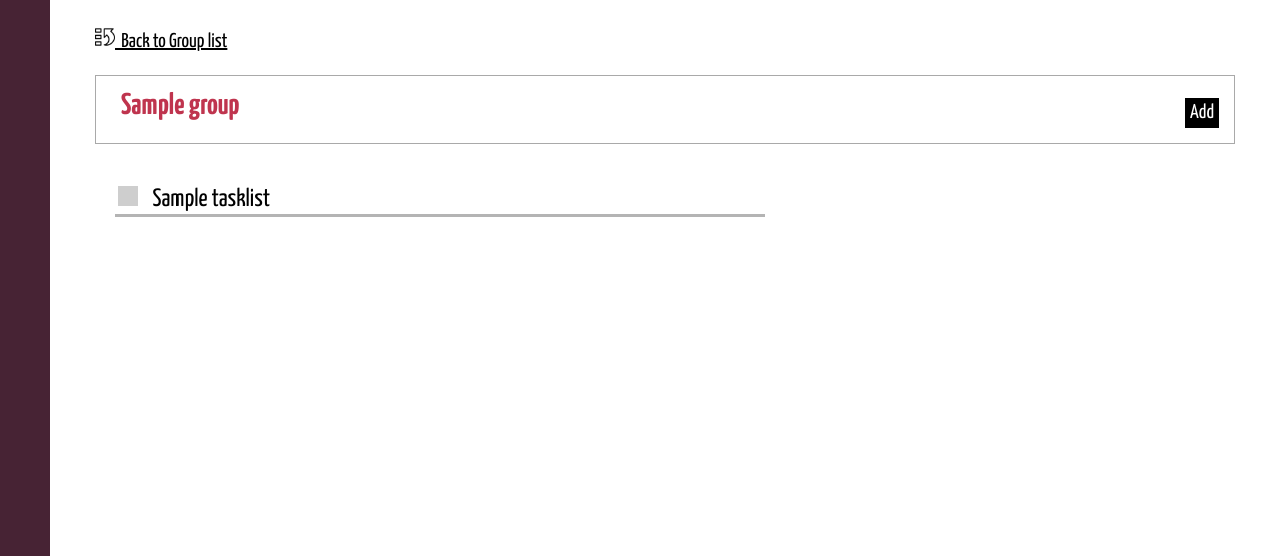
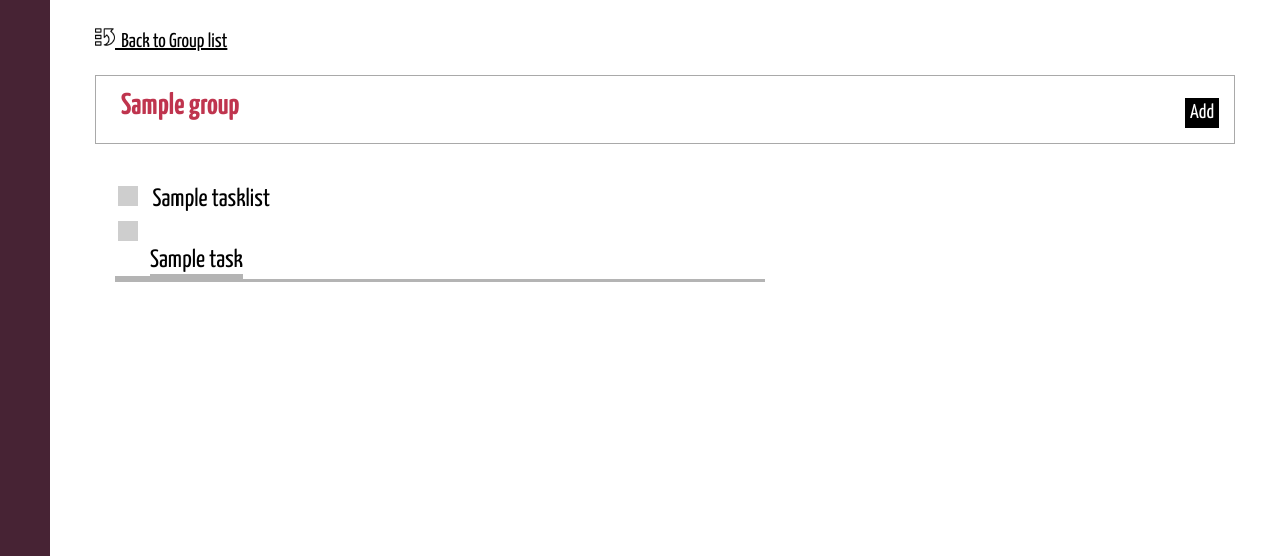
Before and after one commit to tykva43/tasks_app, a Django app: page /group/1/ in a window 1280 px wide. Shown: the part 51-607 px from the top of the page. Run offline with Django 3.2, Linux system fonts and the light colour scheme; a user stored in the database is signed in; tables that the repository leaves empty hold one stand-in row (values such as "Sample post"); grey boxes are pictures that could not be loaded.

Commit message:
Added tasks displaying on detail_group page

```diff
--- a/static/css/styles.css
+++ b/static/css/styles.css
@@ -447,3 +447,8 @@ a.link img {
 }
 .drop_down_menu_content a:hover {background-color: white;}
 .drop_down_menu:hover .drop_down_btn {background-color: grey;}
+.task_block {
+    height: 25px;
+    font-size: 25px;
+    margin-left: 35px;
+}
--- a/task/models.py
+++ b/task/models.py
@@ -29,6 +29,8 @@ class TaskList(models.Model):
     title = models.CharField(max_length=100)
     group = models.ForeignKey(Group, on_delete=models.CASCADE, null=True)  # todo: null=false
 
+    class Meta:
+        default_related_name = 'tasklists'
 
 class Task(models.Model):
     NOTIFICATION_TYPES = (
@@ -65,6 +67,9 @@ class Task(models.Model):
     def __str__(self):
         return self.title
 
+    class Meta:
+        default_related_name = 'tasks'
+
 
 class Subtask(models.Model):
 
@@ -74,9 +79,14 @@ class Subtask(models.Model):
     completed_at = models.DateTimeField(null=True)
     # status = models.CharField(max_length=7, choices=Task.STATUSES, default='new')
 
+    class Meta:
+        default_related_name = 'subtasks'
 
 class Commentaire(models.Model):
     task = models.ForeignKey(Task, on_delete=models.CASCADE)
     text = models.CharField(max_length=255)
     created_at = models.DateTimeField(auto_now_add=True)
     created_by = models.ForeignKey(User, on_delete=models.CASCADE)
+
+    class Meta:
+        default_related_name = 'commentaires'
--- a/tasks_editor/views.py
+++ b/tasks_editor/views.py
@@ -142,9 +142,14 @@ class DetailGroup(DetailView):
     def get_context_data(self, *, object_list=None, **kwargs):
         context = super().get_context_data(**kwargs)
         context['title'] = 'Your Groups'
-    # !!! Обращение к модели
-        context['tasklists'] = TaskList.objects.filter(group_id=self.kwargs['group_pk'])
-
+        # !!! Обращение к модели
+        # context['tasks'] = Task.objects.filter(group_id=self.kwargs['group_pk'])
+        # tasklists = TaskList.objects.filter(group_id=self.kwargs['group_pk']).prefetch_related('tasks').\
+        #     prefetch_related('tasks__subtasks')
+        context['tasklists'] = TaskList.objects.filter(group_id=self.kwargs['group_pk']).prefetch_related('tasks').\
+            prefetch_related('tasks__subtasks')
+        # tasklists = TaskList.objects.filter(group_id=self.kwargs['group_pk']).prefetch_related('task_set')
+        # print(tasklists[1].tasks.all()[0].subtasks.all()[0])
         # context['tasklists'] = TaskList.objects.filter(id=self.kwargs['group_pk'], users__id=self.request.user.id)
         return context
 
--- a/templates/group/detail_group.html
+++ b/templates/group/detail_group.html
@@ -38,9 +38,22 @@
                     <div class="tasklist_title">{{ tasklist.title }}</div>
                 </a>
                 <div class="tasklist_block drop_down_list">
-    <!--                list_elem classes   -->
+
+                    <div class="expander_wrapper">
+                        <div class="expander">
+                            <img class="triangle rotated" src="{% static "imgs/pointer.png" %}">
+                        </div>
+                        <div class="tasklist_block drop_down_list">
+                            {% for task in tasklist.tasks.all %}
+                            <div class="list_elem task_block">
+                                {{ task.title }}
+                            </div>
+                            {% endfor %}
+                        </div>
+                    </div>
+
                 </div>
-            </div>
+            </div> <br>
 
         {% endfor %}
     </div>
```
